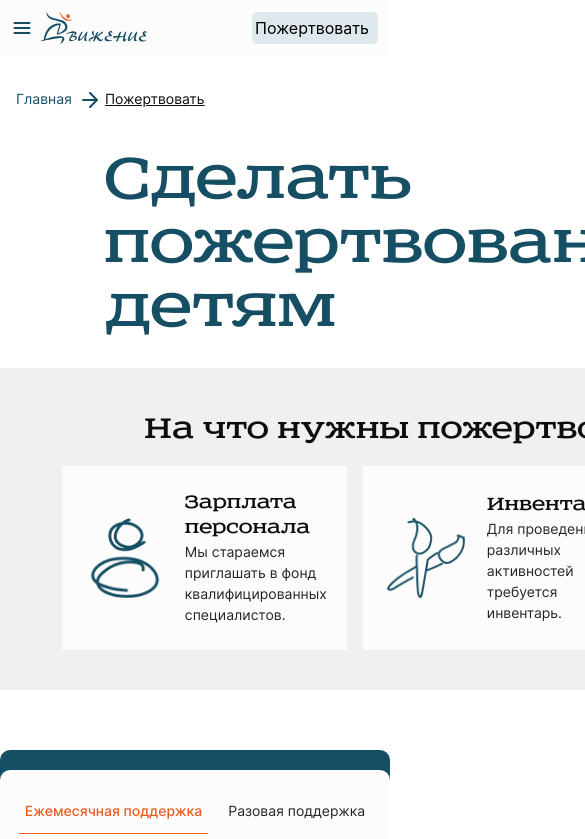
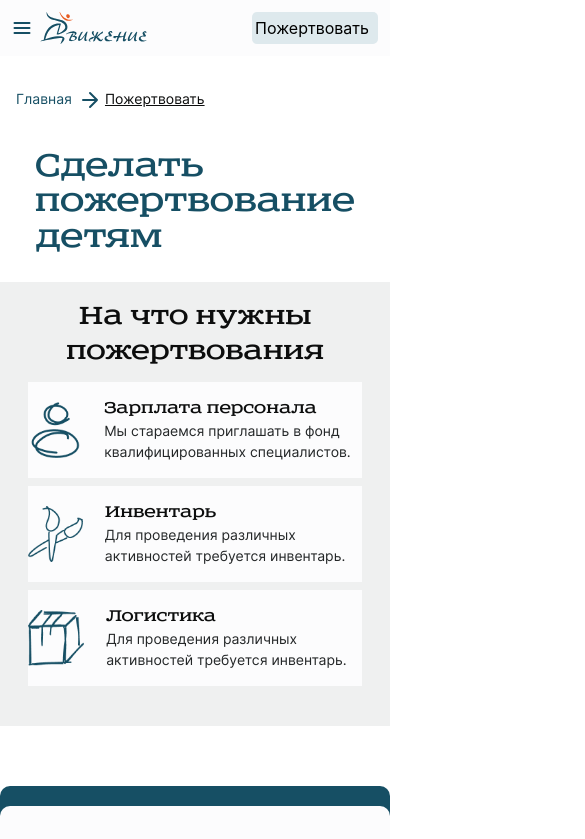
Before and after one commit to Phizick/NKO-project, a React (Create React App) app in the folder frontend/: page /donation in a window 390 px wide. Shown: the top 839 px of the page, 585 px wide, since content can reach past the window. Built offline with nearby package versions, Linux system fonts and the light colour scheme.

Commit message:
fix: make responsive donation reason

```diff
--- a/frontend/src/components/Donate/Donate.module.css
+++ b/frontend/src/components/Donate/Donate.module.css
@@ -316,6 +316,37 @@ input::-webkit-inner-spin-button {
 	border-bottom: 1px solid var(--Gradation-500);
 }
 @media screen and (max-width: 1010px) {
+	.donate__title {
+    font-size: 9vw;
+    width: min-content;
+    margin: 16px auto 26px;;
+	}
+	.donate__reasons {
+		width: 100%;
+    padding-top: 18px;
+		gap: 8px;
+	}
+	.donate__reasonsTitle {
+    font-size: 7.2vw;
+    width: calc(100% - 32px);
+    margin: 0 auto 12px;
+	}
+	.donate__reasonTitle {
+		font-size: 4.5vw;
+	}
+	.donate__reasonsList {
+		flex-direction: column;
+		margin: 0 auto 40px;
+		gap: 8px;
+	}
+	.donate__reason {
+    padding: 16px 0 16px 0;
+		margin: 0;
+	}
+	.donate__reasonImage {
+		width: 56px;
+    height: 56px
+	}
 	.donate__container {
     padding: 32px 0;
 		max-width: 850px;
```
